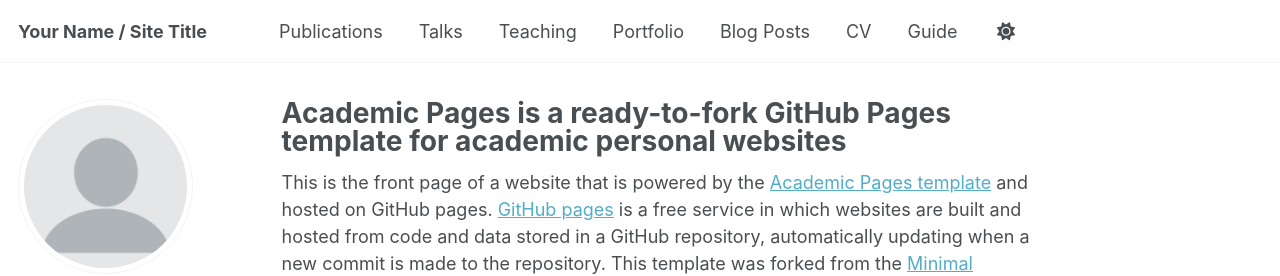
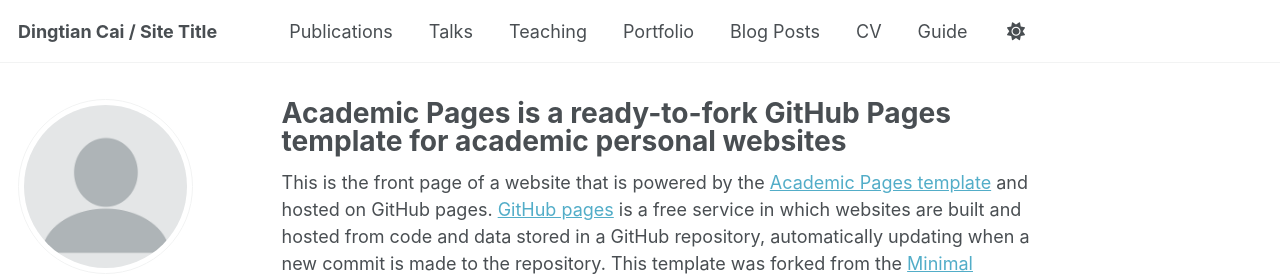
Before and after one commit to skywardcai/dingtiancai.github.io, a Jekyll site: the page built from _pages/about.md, in a window 1280 px wide. Shown: the top 276 px of the page. Built offline with Jekyll 4.4.1, drawn with Linux system fonts in a browser that asks for light colours; some web fonts are replaced; a script that is not in the unit is left out.

Commit message:
Update _config.yml
change name

```diff
--- a/_config.yml
+++ b/_config.yml
@@ -9,7 +9,7 @@
 # Basic Site Settings
 locale                   : "en-US"
 site_theme               : "default" # Currently available options are "default", "air"
-title                    : "Your Name / Site Title"
+title                    : "Dingtian Cai / Site Title"
 title_separator          : "-"
 name                     : &name "Your Name"
 description              : &description "personal description"
```
